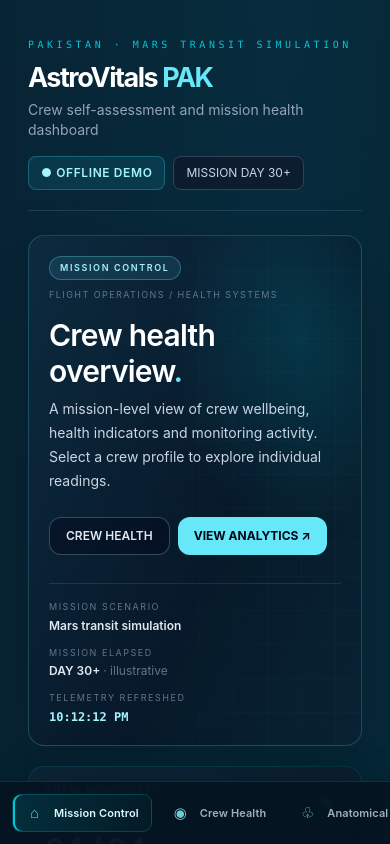
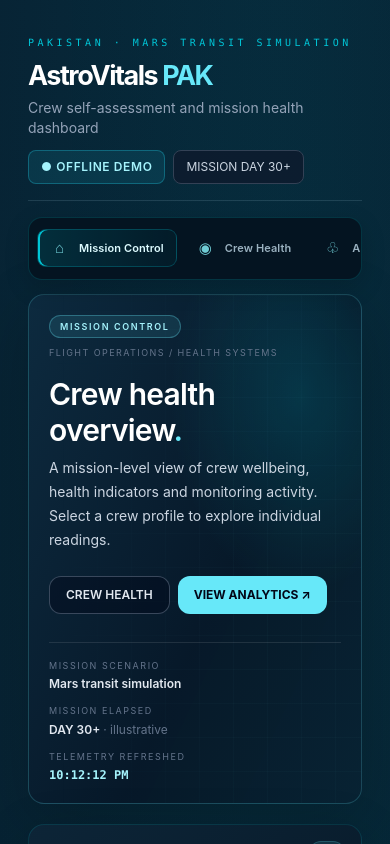
Before and after one commit to Qaisar-baloch/AstroVitals-PAK, a React (Vite) app: page / in a window 390 px wide. Shown: the top 844 px of the page. Built offline with nearby package versions, Linux system fonts and the light colour scheme.

Commit message:
Fix mobile navigation overlap and anatomy viewport sizing

```diff
--- a/src/index.css
+++ b/src/index.css
@@ -133,3 +133,90 @@ button { font: inherit; }
 @media (prefers-reduced-motion: reduce) {
   .astrovitals-anatomy-viewer *, .real-anatomy-viewport * { animation-duration: .01ms !important; transition-duration: .01ms !important; }
 }
+
+
+/* Mobile usability correction: keep navigation in document flow, clear of hosting badges. */
+@media (max-width: 900px) {
+  .app-content {
+    margin-left: 0 !important;
+    padding: 16px 16px 32px;
+  }
+  .app-nav {
+    position: relative;
+    inset: auto;
+    z-index: 10;
+    width: 100%;
+    height: auto;
+    max-height: none;
+    min-height: 0;
+    flex: 0 0 auto;
+    flex-direction: row;
+    flex-wrap: nowrap;
+    align-items: center;
+    overflow-x: auto;
+    overflow-y: hidden;
+    overscroll-behavior-x: contain;
+    -webkit-overflow-scrolling: touch;
+    scrollbar-width: thin;
+    padding: 8px;
+    margin: 0 0 18px;
+    border: 1px solid rgba(0,198,215,.18);
+    border-radius: 14px;
+    background: rgba(5,20,33,.96);
+    box-shadow: 0 8px 24px rgba(0,0,0,.16);
+    gap: 6px;
+  }
+  .sidebar-brand,
+  .sidebar-section-label { display: none; }
+  .app-nav .side-link {
+    flex: 0 0 auto;
+    width: auto;
+    min-width: max-content;
+    white-space: nowrap;
+    padding: 10px 12px !important;
+  }
+  .app-nav .side-link:focus-visible {
+    outline: 2px solid var(--medical-cyan);
+    outline-offset: 2px;
+  }
+}
+@media (max-width: 520px) {
+  .app-content { padding: 12px 12px 28px; }
+  .app-content > header { gap: 12px; padding-bottom: 16px; margin-bottom: 16px; }
+  .app-content > header h1 { font-size: 27px; }
+  .app-nav { margin-bottom: 14px; }
+}
+
+/* Anatomy viewer: release desktop minimum heights on phones and give the model a stable frame. */
+.real-anatomy-viewport {
+  position: relative;
+  min-height: 560px;
+  height: min(72vh, 720px);
+  isolation: isolate;
+}
+.astrovitals-anatomy-viewer.oa3d-viewer {
+  min-height: 0;
+  height: 100%;
+  max-height: 100%;
+}
+@media (max-width: 768px) {
+  .real-anatomy-viewport {
+    min-height: 440px;
+    height: min(68svh, 620px);
+    max-height: 620px;
+  }
+  .astrovitals-anatomy-viewer.oa3d-viewer {
+    min-height: 0;
+    height: 100%;
+    max-height: 100%;
+  }
+}
+@media (max-width: 420px) {
+  .real-anatomy-viewport {
+    min-height: 400px;
+    height: 62svh;
+  }
+  .astrovitals-anatomy-viewer.oa3d-viewer {
+    min-height: 0;
+  }
+}
```
